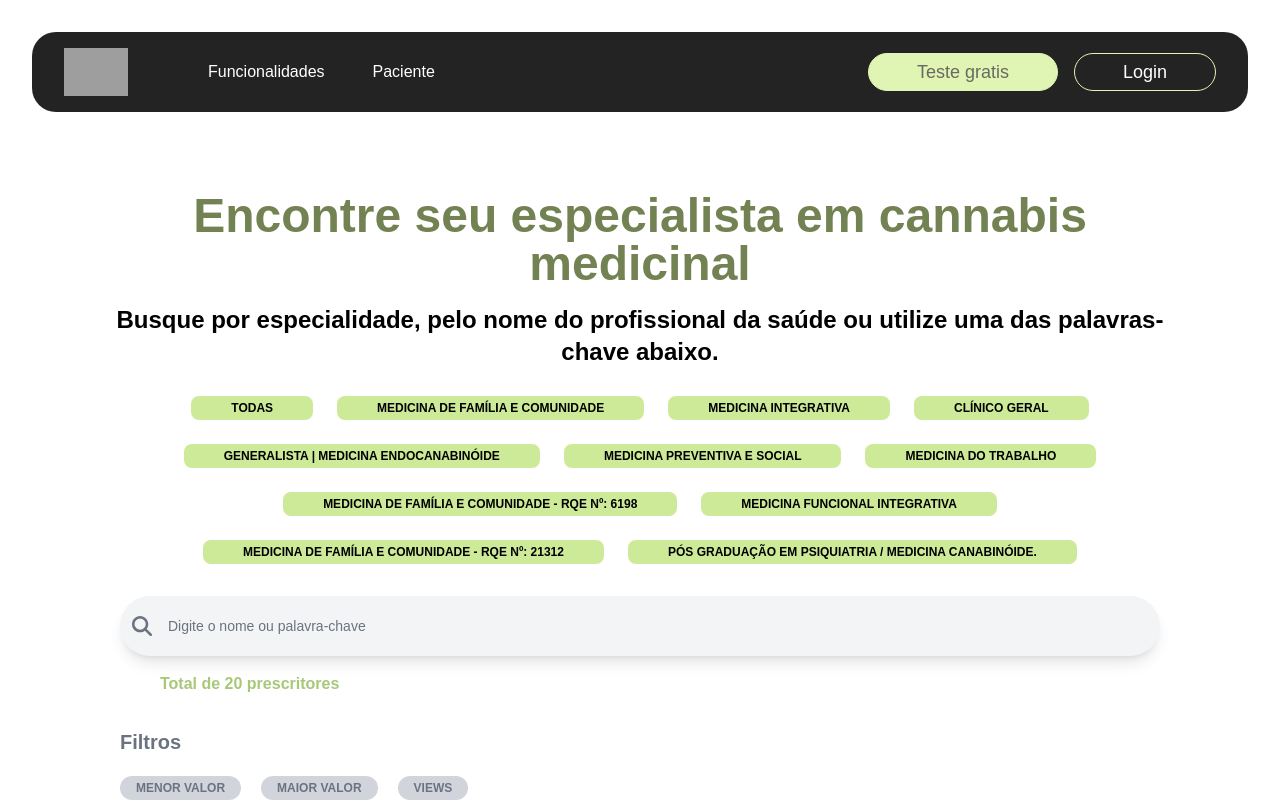
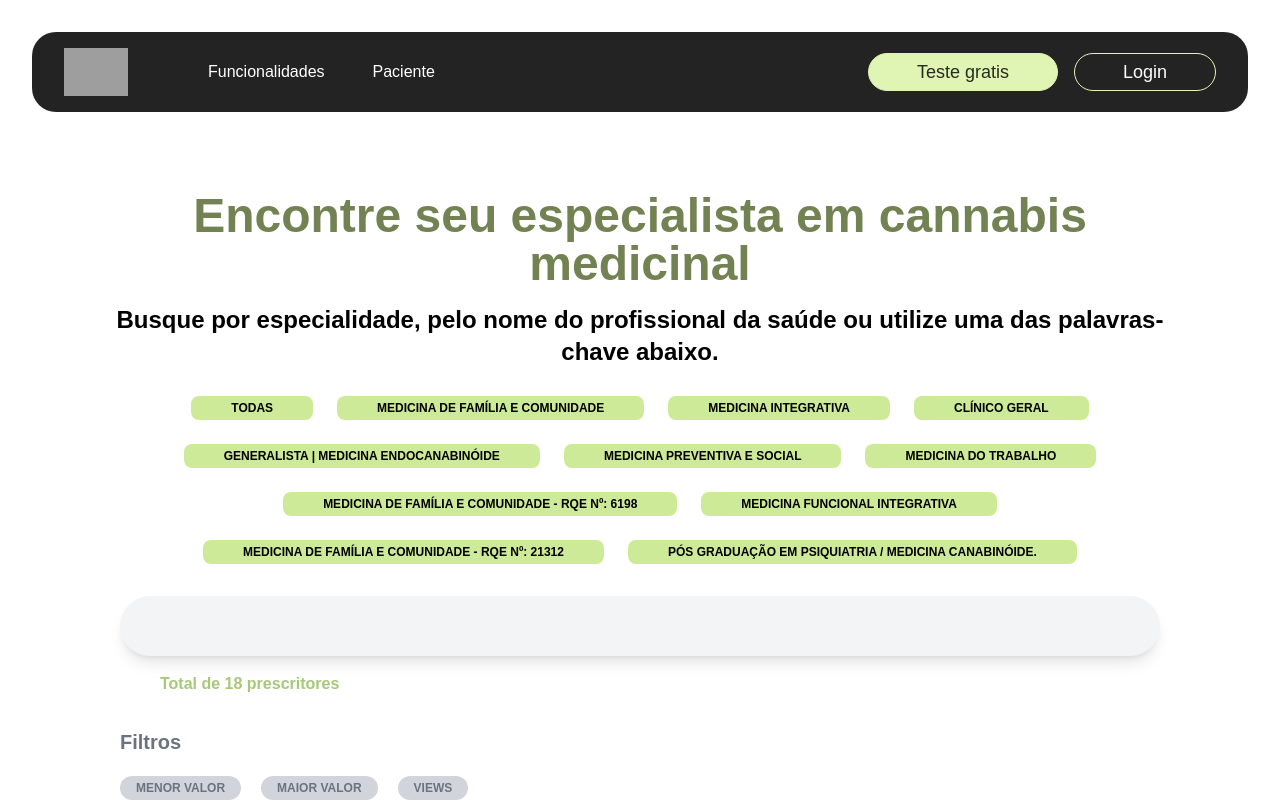
Before and after one commit to LucaswmLima/kayadoc, a Django app: page /medicos/ in a window 1280 px wide. Shown: the top 804 px of the page. Run offline with Django 5.2, Linux system fonts and the light colour scheme; data comes from the database, SQL or seed files in the repository; both versions use the stored data as it was after the commit; style sheets or scripts are compiled from the project's sources; some libraries are stand-ins or nearby versions; some web fonts are replaced; grey boxes are pictures that could not be loaded.

Commit message:
adjustment on medico search

```diff
--- a/medicos/templates/medicos/lista_medicos.html
+++ b/medicos/templates/medicos/lista_medicos.html
@@ -25,7 +25,7 @@
                 </div>
                 {% for especialidade in especialidades %}
     <div class="flex items-center specialty-option">
-                  <input type="radio" id="{{ especialidade }}" name="specialty" value="{{ especialidade }}" {% if request.GET.specialty == especialidade %} checked {% endif %} class="hidden peer" onchange="filterSpecialty(this)">
+        <input type="radio" id="{{ especialidade }}" name="specialty" value="{{ especialidade }}" {% if request.GET.specialty == especialidade %} checked {% endif %} class="hidden peer" onchange="this.form.submit()">
         <label for="{{ especialidade }}" class="px-10 py-1 text-xs font-bold uppercase rounded-lg cursor-pointer bg-theme_color2-200 hover:bg-theme_color2-300 peer-checked:bg-theme_color2-400">{{ especialidade }}</label>
     </div>
 {% endfor %}
@@ -34,16 +34,16 @@
 
             <!-- Barra de Pesquisa -->
             <div class="relative mb-4">
-              <div class="absolute inset-y-0 left-0 flex items-center pointer-events-none pl-3">
-                <svg class="w-5 h-5 text-gray-500" aria-hidden="true" focusable="false" data-prefix="fas" data-icon="magnifying-glass" role="img" xmlns="http://www.w3.org/2000/svg" viewBox="0 0 512 512" data-fa-i2svg="">
+              <div class="absolute inset-y-0 flex items-center pointer-events-none start-0 ps-2 md:ps-6">
+                <svg class="svg-inline--fa fa-magnifying-glass text-gray-500" aria-hidden="true" focusable="false" data-prefix="fas" data-icon="magnifying-glass" role="img" xmlns="http://www.w3.org/2000/svg" viewBox="0 0 512 512" data-fa-i2svg="">
                   <path fill="currentColor" d="M416 208c0 45.9-14.9 88.3-40 122.7L502.6 457.4c12.5 12.5 12.5 32.8 0 45.3s-32.8 12.5-45.3 0L330.7 376c-34.4 25.2-76.8 40-122.7 40C93.1 416 0 322.9 0 208S93.1 0 208 0S416 93.1 416 208zM208 352a144 144 0 1 0 0-288 144 144 0 1 0 0 288z"></path>
                 </svg>
               </div>
-              <input type="text" name="search" placeholder="Digite o nome ou palavra-chave" class="block w-full text-sm text-gray-900 bg-gray-100 border-0 rounded-lg shadow-lg md:py-5 md:px-12 md:rounded-full pl-10 focus:ring-blue-500 focus:border-blue-500" value="{{ request.GET.search }}">
+              <input type="text" name="search" placeholder="" class="block w-full text-sm text-gray-900 bg-gray-100 border-0 rounded-lg shadow-lg md:py-5 md:px-12 md:rounded-full pl-10 focus:ring-blue-500 focus:border-blue-500" value="{{ request.GET.search }}">
             </div>
 
             <!-- Total de medicos encontrados -->
-        <div class="mb-8 font-bold text-start ms-10 text-theme_color2-300">Total de 20 prescritores</div>
+        <div class="mb-8 font-bold text-start ms-10 text-theme_color2-300">Total de {{ total_medicos }} prescritores</div>
 
         <!-- Filtro por Preço -->
         <div class="">
@@ -119,12 +119,13 @@
 </main>
 
 <script>
-  // Função para filtrar as especialidades
-  function filterSpecialty(radioButton) {
-    const selectedValue = radioButton.value;
+  document.addEventListener('DOMContentLoaded', function() {
+    // Função para filtrar as especialidades com base na seleção do filtro
+    function filterSpecialty() {
+      const selectedValue = new URLSearchParams(window.location.search).get('specialty');
       const specialtyOptions = document.querySelectorAll('.specialty-option');
 
-    if (selectedValue !== 'all') {
+      if (selectedValue && selectedValue !== 'all') {
         specialtyOptions.forEach(option => {
           // Esconde as opções que não são a selecionada
           if (option.querySelector('input').value !== selectedValue) {
@@ -140,6 +141,11 @@
         });
       }
     }
+
+    // Chama a função para aplicar o filtro após o carregamento da página
+    filterSpecialty();
+  });
 </script>
 
+
 {% endblock %}
--- a/medicos/views.py
+++ b/medicos/views.py
@@ -32,6 +32,7 @@
         'especialidades': especialidades,
         'search': search,
         'specialty': specialty,
+        'total_medicos': medicos.count()
     })
 
 
--- a/theme/static/css/dist/styles.css
+++ b/theme/static/css/dist/styles.css
@@ -832,6 +832,10 @@
   top: 2rem;
 }
 
+.start-0 {
+  inset-inline-start: 0px;
+}
+
 .z-0 {
   z-index: 0;
 }
@@ -1391,6 +1395,10 @@
   padding-top: 1.75rem;
 }
 
+.ps-2 {
+  padding-inline-start: 0.5rem;
+}
+
 .text-center {
   text-align: center;
 }
@@ -1489,6 +1497,11 @@
   color: rgb(0 0 0 / var(--tw-text-opacity, 1));
 }
 
+.text-gray-300 {
+  --tw-text-opacity: 1;
+  color: rgb(209 213 219 / var(--tw-text-opacity, 1));
+}
+
 .text-gray-500 {
   --tw-text-opacity: 1;
   color: rgb(107 114 128 / var(--tw-text-opacity, 1));
@@ -1516,7 +1529,7 @@
 }
 
 .text-theme_color2-600 {
-  color: rgb(103 106 98 / var(--tw-text-opacity,1));
+  color: rgb(39 43 32 / var(--tw-text-opacity,1));
 }
 
 .text-white {
@@ -1527,11 +1540,6 @@
 .text-yellow-400 {
   --tw-text-opacity: 1;
   color: rgb(250 204 21 / var(--tw-text-opacity, 1));
-}
-
-.text-gray-300 {
-  --tw-text-opacity: 1;
-  color: rgb(209 213 219 / var(--tw-text-opacity, 1));
 }
 
 .opacity-70 {
@@ -1578,7 +1586,7 @@
 }
 
 .hover\:bg-theme_color2-600:hover {
-  background-color: rgb(103 106 98 / var(--tw-text-opacity,1));
+  background-color: rgb(39 43 32 / var(--tw-text-opacity,1));
 }
 
 .hover\:font-bold:hover {
@@ -1595,7 +1603,7 @@
 }
 
 .hover\:text-theme_color2-600:hover {
-  color: rgb(103 106 98 / var(--tw-text-opacity,1));
+  color: rgb(39 43 32 / var(--tw-text-opacity,1));
 }
 
 .hover\:underline:hover {
@@ -1775,6 +1783,10 @@
     padding-inline-start: 3rem;
   }
 
+  .md\:ps-6 {
+    padding-inline-start: 1.5rem;
+  }
+
   .md\:text-2xl {
     font-size: 1.5rem;
     line-height: 2rem;
--- a/theme/static_src/tailwind.config.js
+++ b/theme/static_src/tailwind.config.js
@@ -12,7 +12,7 @@
           600: "rgb(35 35 35 / var(--tw-bg-opacity, 1))",
         },
         theme_color2: {
-          600: "rgb(103 106 98 / var(--tw-text-opacity,1))",
+          600: "rgb(39 43 32 / var(--tw-text-opacity,1))",
           400: "rgb(115 130 82 / var(--tw-text-opacity,1))",
           300: "rgb(167 200 121 / var(--tw-bg-opacity, 1))",
           200: "rgb(205 234 152 / var(--tw-bg-opacity, 1))",
```
Also changed, not shown: db.sqlite3, 1 other file. Lines whose indentation alone changed are shown as unchanged.
